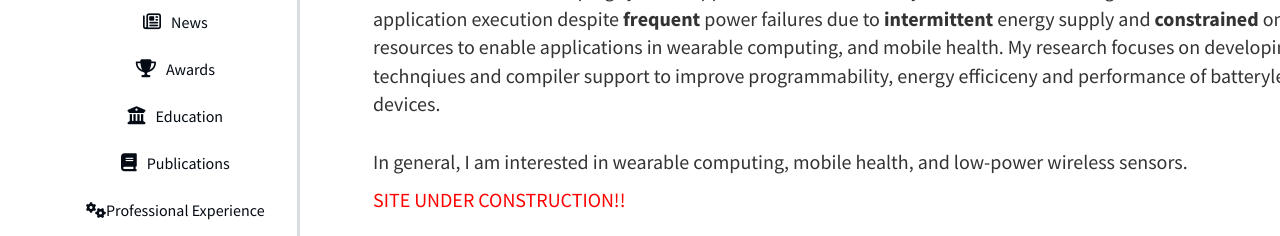
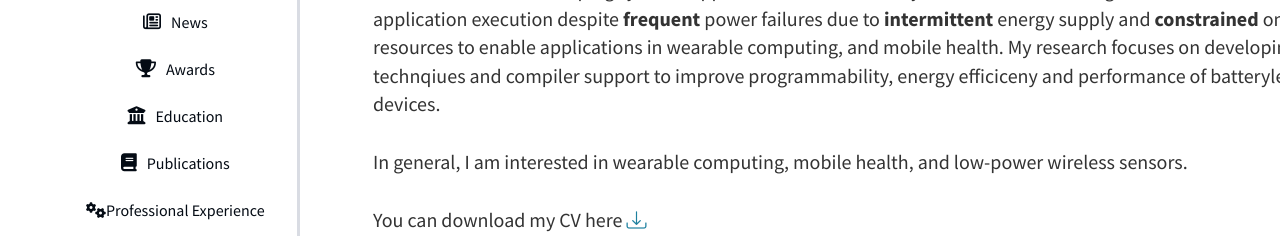
Before and after one commit to ch-saad-ahmed/saad-ahmed, a plain HTML site: page index.html in a window 1280 px wide. Shown: the part 370-606 px from the top of the page. Drawn offline with nearby package versions, Linux system fonts and the light colour scheme; some icons are missing; files whose address does not match are found by name; a web font is replaced by a local one.

Commit message:
removed the under cosntruction text

```diff
--- a/index.html
+++ b/index.html
@@ -120,7 +120,7 @@
                         My research focuses on developing runtime technqiues and compiler support to improve programmability, energy efficiceny and performance of batteryless devices.
                         <!-- During my PhD, I proposed system support at the compiler, runtime, and hardware level to enable <a href="">Fast and Energy-efficient Intermittent Computing</a> even under constrained energy supply. -->
                         <br><br>In general, I am interested in wearable computing, mobile health, and low-power wireless sensors.</p>
-                        <p style="color:red;">SITE UNDER CONSTRUCTION!!</p>
+                        <!-- <p style="color:red;">SITE UNDER CONSTRUCTION!!</p> -->
                         <!-- <p class = "main-text-font-setting" >My research work focuses sustainable computing paradigms for embedded sensing devices powered by providing system support
                         for batteryless devices at                        the compiler and the runtime level to mask intermittence from applications developer and enable them to run computational workloads under frequent power failures caused by intermittent energy supply.
                         The enables exciting new applications of batteryless devices in mobile health and enabling novies and hobygist to develop application using these devices.
```
